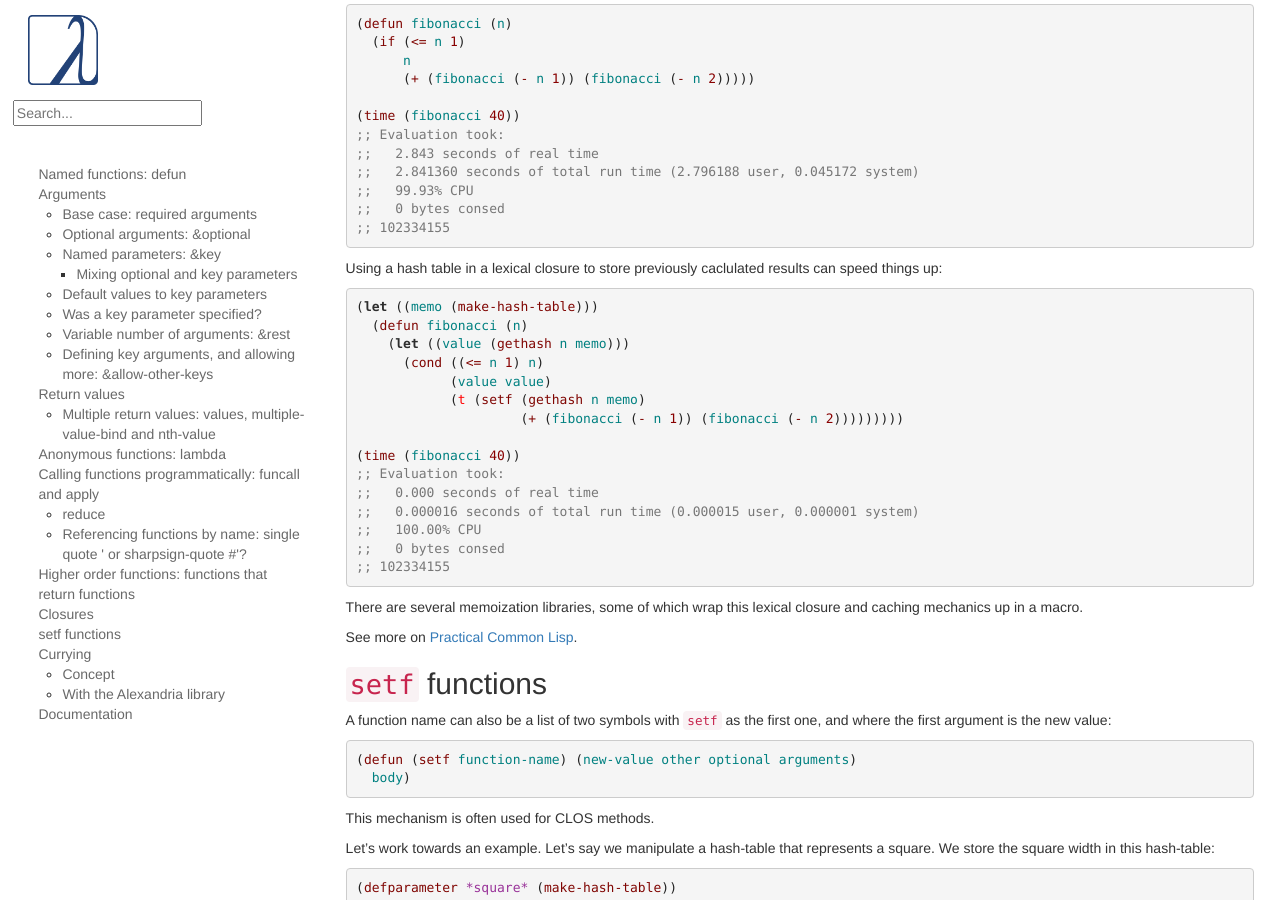
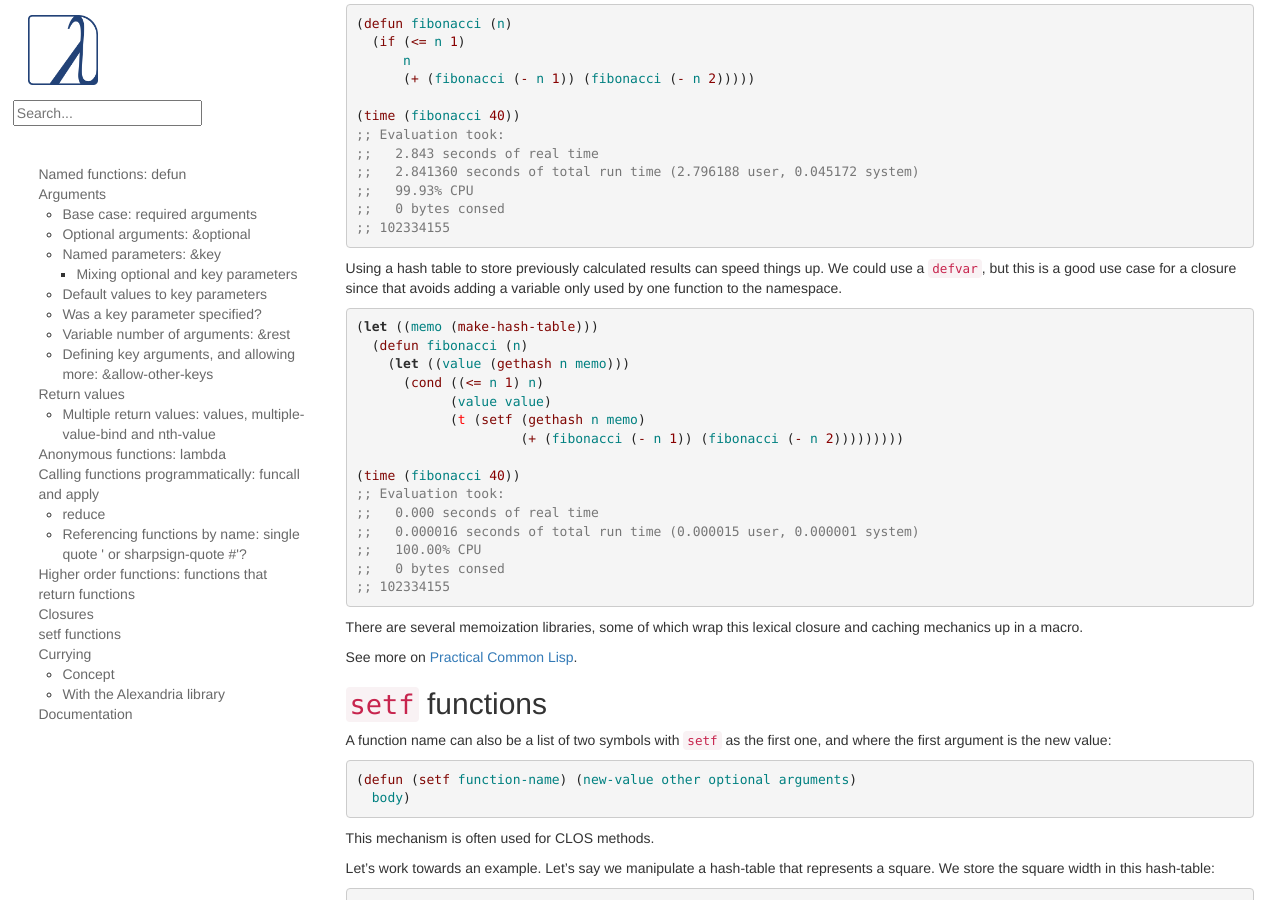
Before and after one commit to LispCookbook/cl-cookbook, a Jekyll site: the page built from functions.md, in a window 1280 px wide and 900 px high, scrolled down 11105 px. Built offline with Jekyll 4.4.1, drawn with Linux system fonts in a browser that asks for light colours.

Commit message:
Update functions.md
made requested clarifications to memoization

```diff
--- a/functions.md
+++ b/functions.md
@@ -720,7 +720,9 @@ time-consuting to calculate.
 ;; 102334155
 ~~~
 
-Using a hash table in a lexical closure to store previously caclulated results can speed things up:
+Using a hash table to store previously calculated results can speed things up.
+We could use a `defvar`, but this is a good use case for a closure since that
+avoids adding a variable only used by one function to the namespace.
 
 ~~~lisp
 (let ((memo (make-hash-table)))
```
